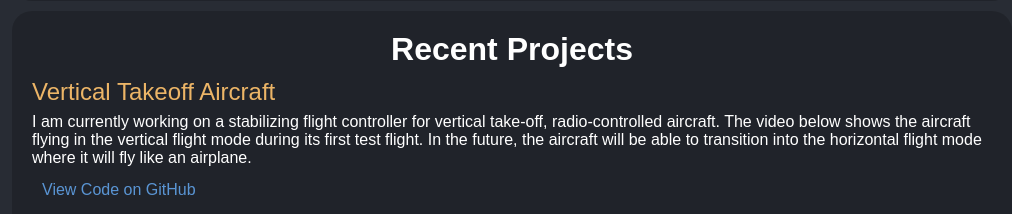
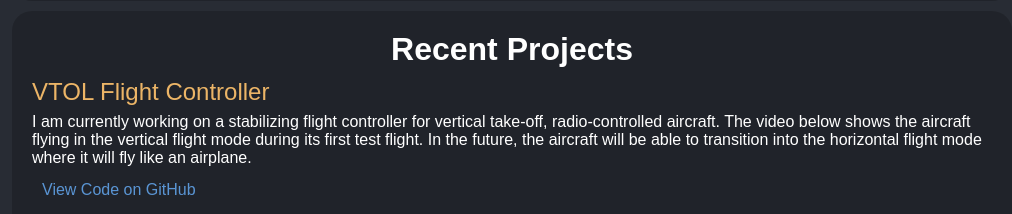
Before and after one commit to David-Vella/website, a Flask app: page / in a window 1280 px wide. Shown: the part 497-711 px from the top of the page, without its empty margins (128-1140 px from the left). Run offline with Flask 2, Linux system fonts and the light colour scheme; parts of the project's set-up code (start-up, migrations or seed data) failed here and were passed over.

Commit message:
Recent project tweaks

```diff
--- a/app/templates/home.html
+++ b/app/templates/home.html
@@ -77,7 +77,7 @@
         <div class="box-title">Recent Projects</div>
         <div class="project">
             <div class="project-title">
-                Vertical Takeoff Aircraft
+                VTOL Flight Controller
             </div>
             <div class="project-content">
                 <div class="project-summary">
```
